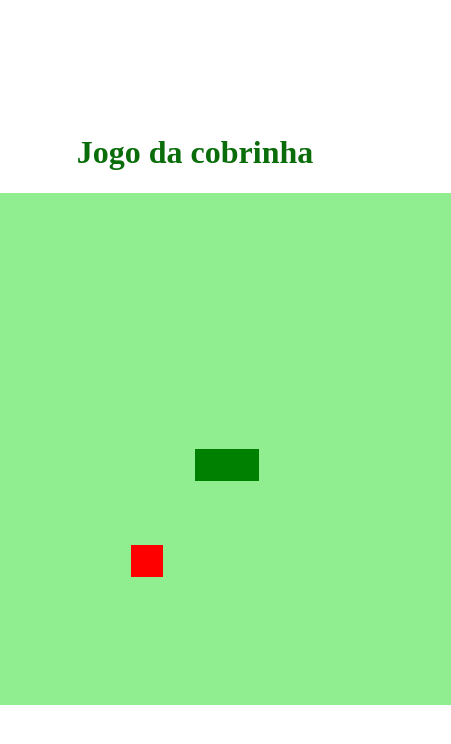
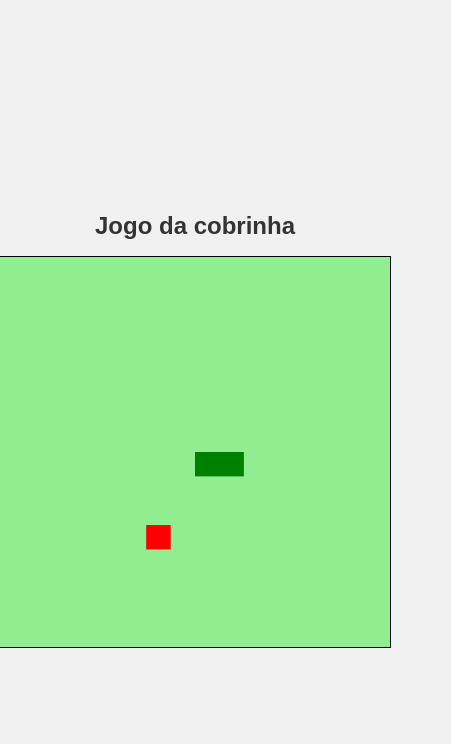
Before and after one commit to teixeira-aulus/jogo-da-cobrinha, a plain HTML site: page index.html in a window 390 px wide. Shown: the whole page, 451 px wide, since content can reach past the window. Drawn offline with Linux system fonts and the light colour scheme.

Commit message:
Melhora de estilo e responsividade

```diff
--- /dev/null
+++ b/css/responsive.css
@@ -0,0 +1,32 @@
+body {
+    display: flex;
+    justify-content: center;
+    align-items: center;
+    height: 100vh;
+    margin: 0;
+    background-color: #f0f0f0;
+    font-family: Arial, sans-serif;
+}
+
+h1 {
+    text-align: center;
+    color: #333;
+}
+
+canvas {
+    border: 1px solid #000;
+    background-color: #fff;
+    max-width: 100%;
+    height: auto;
+}
+
+@media (max-width: 600px) {
+    h1 {
+        font-size: 1.5em;
+    }
+
+    canvas {
+        width: 100%;
+        height: auto;
+    }
+}
--- a/index.html
+++ b/index.html
@@ -6,6 +6,7 @@
     <meta name="viewport" content="width=device-width, initial-scale=1.0">
     <title>Jogo da Cobrinha</title>
     <link rel="stylesheet" href="css/style.css">
+    <link rel="stylesheet" href="css/responsive.css">
     <script defer src="js/script.js"></script>
 </head>
 <body>
```
